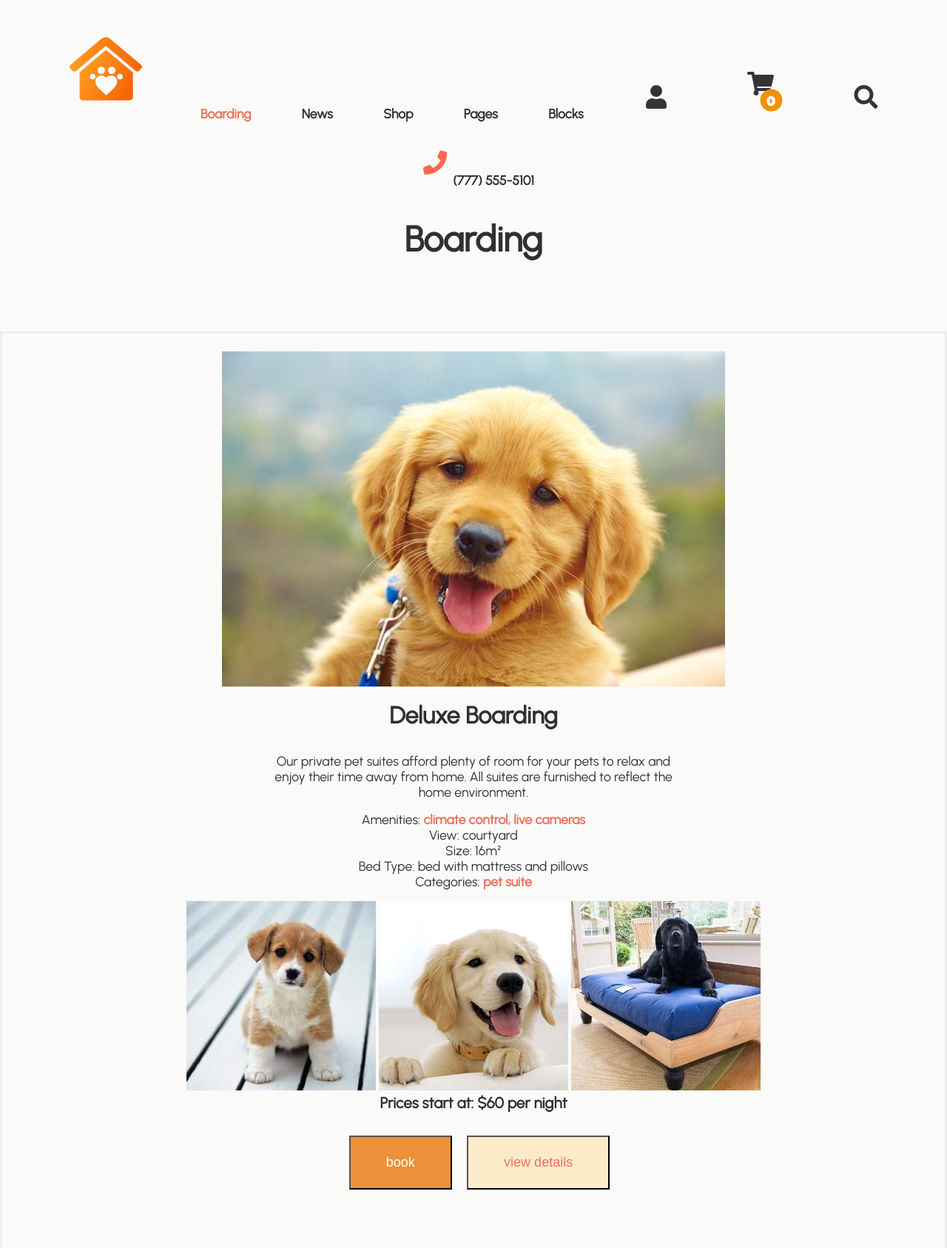
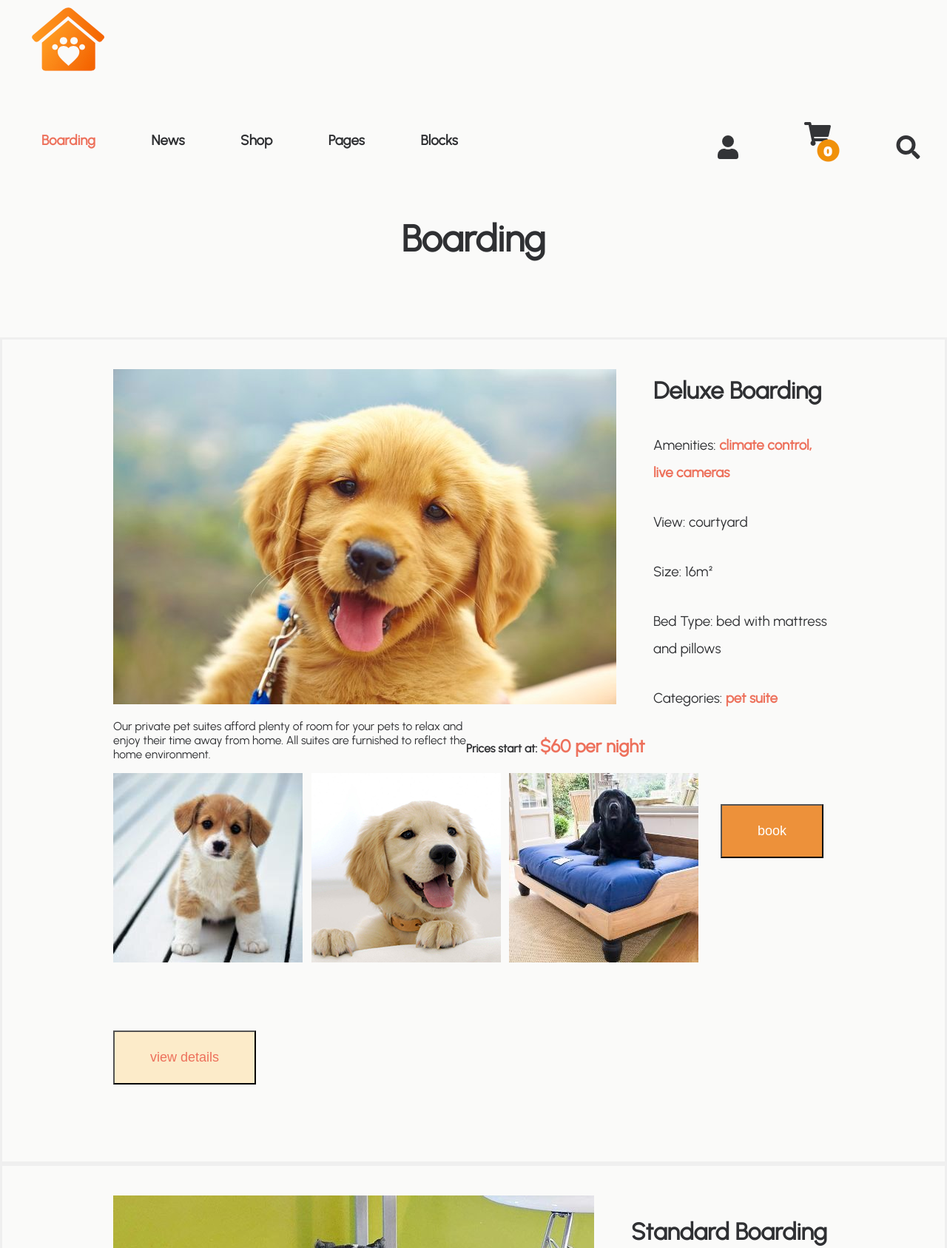
Before and after one commit to Jrfutch/Jrfutch.github.io, a plain HTML site: page index.html in a window 1280 px wide. Shown: the top 1687 px of the page at 74% size. Drawn offline with Linux system fonts and the light colour scheme.

Commit message:
Add files via upload

```diff
--- a/css/main.css
+++ b/css/main.css
@@ -1,6 +1,6 @@
 @import url('https://fonts.googleapis.com/css2?family=Urbanist&display=swap');
 
-body, nav, section, footer, h1, h2, h3, p, a, ul, li, dt, dd
+body, nav, section, footer, h1, h2, h3, p, a, ul, li, dt, dd  /*CSS Reset*/
 {
     margin: 0;
     padding: 0;
@@ -8,93 +8,122 @@ body, nav, section, footer, h1, h2, h3, p, a, ul, li, dt, dd
     font: 100%;
     text-decoration: none;
     font: normal;
+    font-size: 62.5%;
     color: inherit;
     box-sizing: border-box;
     margin: auto;
-    font-family: "Urbanist";
+    font-family: "Urbanist", sans-serif;
 }
 
-body
+body   /*Body background color and font size*/
 {
-    font-size: 1.1rem;
+    font-size: 2.5rem;
     color: #2F3033;
     background-color: #FAFAF9;
-    text-align: center;
 }
 
-h1, h2, h3
+body ul
+{
+    font-size: 3rem;
+}
+
+h1, h2, h3   /*Added bold to headings*/
 {
     font-weight: bold;
 }
 
-nav
+nav  /*Margin and bold for both navigations, top and bottom*/
 {
     font-weight: bold;
     margin-bottom: 5rem;
+
 }
 
-h1
+h1   /*Heading 1 font size adjustment, margin at the bottom and centeral text alignment*/
 {
-    font-size: 3rem;
+    font-size: 5rem;
     margin-bottom: 6rem;
+    text-align: center;
 }
 
-h2
+h2    /*All heading 2's have font size, margin bottom and top*/
 {
     font-size: 2rem;
     margin-bottom: 2rem;
     margin-top: 1rem;
 }
 
-#selected
+header
+{
+    overflow: auto;
+}
+
+#selected  /*Current "selected" option from the top navigation section*/
 {
     color: #ED715C;
 }
 
-footer
+footer   /*Footer colors*/
 {
     background-color: #232225;
     color: #FFFFFF;
+    overflow: auto;
 }
 
-section
+#thumbnail li     /*Displays thumbnail images as inline block*/
+{
+    display: inline-block;
+}
+
+section   /*All sections have a border and small margin at the bottom*/
 {
     border: 3px solid #EFEFEF;
     margin-bottom: 2rem;
+
 }
 
-button
+button   /*Buttons with padding and margins to shape it*/
 {
-    margin-top: 2rem;
+    margin-top: 4rem;
     margin-bottom: 5rem;
-    margin-left: 1rem;
     font-size: large;
     padding: 1.5rem 3rem;
 }
 
-nav li
+nav li   /*Adjusts navigation at top and bottom to display as inline block and padding for space*/
 {
     display: inline-block;
-    padding: 1rem 2rem;
+    padding: 0rem 2rem;
 }
 
-p
+nav li:hover   /*Each navigation item changes color when hovered over*/
+{
+    color: #ED715C;
+}
+
+p    /*Adds margin to paragraphs*/
+{
+    margin-bottom: 1rem;
+    float: left;
+}
+
+section ul    /*All lists have a bottom margin*/
 {
     margin-bottom: 1rem;
 }
 
-section ul
-{
-    margin-bottom: 1rem;
-}
-
-#bookButton
+#bookButton      /*Changes the Book button colors*/
 {
     background-color: #ED913A;
     color: #FFFFFF;
 }
 
-#detailButton
+h2:hover   /*All heading 2's change color when hovered over*/
+{
+    color: #ED715C;
+}
+
+#detailButton  /*Changes the Detail button colors*/
 {
     background-color: #FCEBC9;
     color: #ED715C;
@@ -107,7 +136,194 @@ nav, body > section, footer
     padding: 1.5rem;
 }
 
-strong
+strong  /*All bold HTML elements change color when hovered over*/
 {
     color: #ED715C;
 }
+
+strong:hover   /**/
+{
+    text-decoration: underline;
+}
+
+#bookButton:hover   /*Book button changes color when hovered over*/
+{
+    color: black;
+    background-color: #FFFFFF;
+    outline: black;
+}
+
+#detailButton:hover  /*Detail button changes color when hovered over*/
+{
+    color: black;
+    background-color: #FFFFFF;
+    outline: black;
+
+}
+
+#deluxe   /*Adds padding to deluxe section in body*/
+{
+    padding-left: 150px;
+    padding-right: 150px;
+    overflow: auto;
+
+}
+
+#standard  /*Adds padding to standard section in body*/
+{
+    padding-left: 150px;
+    padding-right: 150px;
+    overflow: auto;
+}
+
+#reptile  /*Adds padding to reptile section in body*/
+{
+    padding-left: 150px;
+    padding-right: 150px;
+    overflow: auto;
+}
+
+#headerMenu  /*Header menu float*/
+{
+    float: left;
+    width: 1500px;
+}
+
+h1   /*Header 1 clear*/
+{
+    clear: both;
+}
+
+#logo    /*Logo image float*/
+{
+    float: left;
+    padding-left: 2rem;
+}
+
+#headerMenu::after   /*Header navigation menu clear*/
+{
+    content: "";
+    display: block;
+    clear: both;
+}
+
+#userMenu li /*Right side of header menu padding*/
+{
+    padding-right: 0.25rem;
+}
+
+#userMenu   /*Right side of header menu float*/
+{
+    float: right;
+}
+
+#deluxe #mainImg1  /*Float for first big image*/
+{
+    float: left;
+    margin-right: 50px;
+    margin-bottom: 20px;
+}
+
+#thumbnail   /*Clear for all thumbnail div's*/
+{
+    clear: both;
+}
+
+#deluxe h2  /*Padding for deluxe section heading 2*/
+{
+    padding-top: 10px;
+}
+
+#products li  /*Padding for all text lists in body*/
+{
+    padding-bottom: 20px;
+    margin-bottom: 10px;
+}
+
+
+#thumbnail  /*Float for all thumbnails*/
+{
+    float: left;
+    margin-right: 30px;
+}
+
+#end h3  /*Clear for end div in main body sections*/
+{
+    clear: both;
+    padding-top: 50px;
+}
+
+#standard  /*Section clear*/
+{
+    clear: both;
+}
+
+#standard #mainImg2  /*Float for second main image*/
+{
+    float: left;
+    margin-right: 50px;
+    margin-bottom: 20px;
+}
+
+#standard h2  /*Padding for standard section heading*/
+{
+    padding-top: 30px;
+}
+
+#standard #products ul  /*Bottom padding for standard section text list*/
+{
+    padding-bottom: 15px;
+}
+
+#reptile  /*Secrtion clear*/
+{
+    clear: both;
+}
+
+#reptile #mainImg3   /*Float for thrid main image*/
+{
+    float: left;
+    margin-right: 50px;
+    margin-bottom: 20px;
+}
+
+#reptile h2  /*Reptile section heading padding*/
+{
+    padding-top: 50px;
+}
+
+#final  /**/
+{
+    margin-top: 150px;
+}
+
+h3 strong    /*Increased font size for all strong heading 3 elements*/
+{
+    font-size: 1.5rem;
+}
+
+footer  /*Footer clear*/
+{
+    clear: both;
+}
+
+#standard p  /*Padding for standard section paragraph*/
+{
+    padding-right: 2rem;
+}
+
+footer img   /*Footer image float*/
+{
+    float: left;
+    padding-bottom: 2rem;
+}
+
+footer nav  /*Footer navigation mune padding*/
+{
+    padding-top: 2.5rem;
+}
+
+#footerPhone   /*Footer phone element padding*/
+{
+    padding-left: 15rem;
+}
--- a/index.html
+++ b/index.html
@@ -7,11 +7,11 @@
 </head>
 <body>
     <header>
-        <nav>
+        <a href="#" id="logo"><img src="Images/logo.png" alt="Logo"></a>
+
+        <nav id="headerMenu">
+
             <ul>
-                <li>
-                    <a href="#"><img src="Images/logo.png" alt="Logo"></a>
-                </li>
                 <li>
                     <a id="selected" href="#">Boarding</a>
                 </li>
@@ -27,6 +27,7 @@
                 <li>
                     <a href="#">Blocks</a>
                 </li>
+                <div id="userMenu">
                 <li>
                     <a href="#"><img src="Images/account.png" alt="Account"></a>
                 </li>
@@ -39,15 +40,17 @@
                 <li>
                     <a href="#"><img src="Images/phone.png" alt="Phone">(777) 555-5101</a>
                 </li>
+                </div>
             </ul>
         </nav>
+        <h1><a>Boarding</a></h1>
 
     </header>
-    <h1><a>Boarding</a></h1>
     <section id="deluxe">
-        <img src="Images/puppy.jpg" alt="Puppy">
-        <h2>Deluxe Boarding</h2>
+        <img id="mainImg1" src="Images/puppy.jpg" alt="Puppy">
+        <a href="#"><h2> Deluxe Boarding</h2></a>
         <p>Our private pet suites afford plenty of room for your pets to relax and<br> enjoy their time away from home. All suites are furnished to reflect the <br>home environment.</p>
+        <div id="products">
         <ul>
             <li>
                 <a>Amenities:<strong> climate control, live cameras</strong></a>
@@ -64,20 +67,25 @@
             <li>
                 <a>Categories: <strong> pet suite</strong></a>
             </li>
+        </ul>
+        </div>
+        <ul id="thumbnail">
+            <li><img src="Images/cutepuppy.jpg" alt="Cute Puppy"></li>
+            <li><img src="Images/happypuppy.png" alt="Happy Puppy"></li>
+            <li><img src="Images/dogbed.jpg" alt="Dog Bed"></li>
+        </ul>
 
-        </ul>
-        <img src="Images/cutepuppy.jpg" alt="Cute Puppy">
-        <img src="Images/happypuppy.png" alt="Happy Puppy">
-        <img src="Images/dogbed.jpg" alt="Dog Bed">
 
-        <h3>Prices start at: <a>$60 per night</a></h3>
+
+        <h3>Prices start at: <a><strong>$60 per night</strong></a></h3>
         <button id="bookButton">book</button>
         <button id="detailButton">view details</button>
     </section>
     <section id="standard">
-        <img src="Images/dog-bed.jpg" alt="Dog In Bed">
-        <h2>Standard Boarding</h2>
+        <img id="mainImg2" src="Images/dog-bed.jpg" alt="Dog In Bed">
+        <a href="#"><h2>Standard Boarding</h2></a>
         <p>All the shared suites are climate-controlled inside and each pet is<br> provided with a comfortable donut bed on which to rest. The suites are <br>cleaned daily.</p>
+        <div id="products">
         <ul>
             <li>
                 <a>Amenities:<strong> classical music, climate control</strong></a>
@@ -96,20 +104,25 @@
             </li>
 
         </ul>
-        <img src="Images/flop.png" alt="Floppy Ears">
-        <img src="Images/blueeyes.png" alt="Blue Eyes">
-        <img src="Images/beagle.jpg" alt="Beagle">
-        <h3>Prices start at: <a>$40 per night</a></h3>
-        <button id="bookButton">book</button>
+        </div>
+        <ul id="thumbnail">
+            <li><img src="Images/flop.png" alt="Floppy Ears"></li>
+            <li><img src="Images/blueeyes.png" alt="Blue Eyes"></li>
+            <li><img src="Images/beagle.jpg" alt="Beagle"></li>
+        </ul>
+
+        <h3>Prices start at: <a><strong>$40 per night</strong></a></h3>
+        <button id="bookButton"><a href="#"> book</a></button>
         <button id="detailButton">view details</button>
 
 
     </section>
 
     <section id="reptile">
-        <img src="Images/reptilecage.jpg" alt="Puppy">
-        <h2>Reptile Boarding</h2>
+        <img id="mainImg3" src="Images/reptilecage.jpg" alt="Puppy">
+        <a href="#"><h2>Reptile Boarding</h2></a>
         <p>Our facility has twenty vivariums to cover all your animals boarding <br> equirements. From chameleons through to tortoises, we can meet all  <br>your pets needs.</p>
+    <div id="products">
         <ul>
             <li>
                 <a>Amenities:<strong> climate control, filtered water</strong></a>
@@ -125,20 +138,26 @@
             </li>
 
         </ul>
-        <img src="Images/Green.jpg" alt="Green">
-        <img src="Images/dragon.jpg" alt="Dragon">
-        <img src="Images/lizard.jpg" alt="Lizard">
+    </div>
+        <ul id="thumbnail">
+            <li><img src="Images/Green.jpg" alt="Green"></li>
+            <li><img src="Images/dragon.jpg" alt="Dragon"></li>
+            <li><img src="Images/lizard.jpg" alt="Lizard"></li>
+        </ul>
 
-        <h3>Prices start at: <a>$60 per night</a></h3>
+
+
+        <div id="final">
+        <h3>Prices start at: <a><strong>$60 per night</strong></a></h3>
         <button id="bookButton">book</button>
         <button id="detailButton">view details</button>
+        </div>
     </section>
         <footer>
+            <a href="#"><img src="Images/logodark.png" alt="Logo"></a>
+
             <nav>
                 <ul>
-                    <li>
-                        <img src="Images/logodark.png" alt="Logo">
-                    </li>
                     <li>
                         <a href="#">Home</a>
                     </li>
@@ -155,7 +174,7 @@
                         <a href="#">Contact Us</a>
                     </li>
                     <li>
-                        <a href="#"><img src="Images/phonedark.png" alt="Phone">(777) 555-5101</a>
+                        <a href="#" ><img id="footerPhone"src="Images/phonedark.png" alt="Phone">(777) 555-5101</a>
                     </li>
                 </ul>
             </nav>
```
